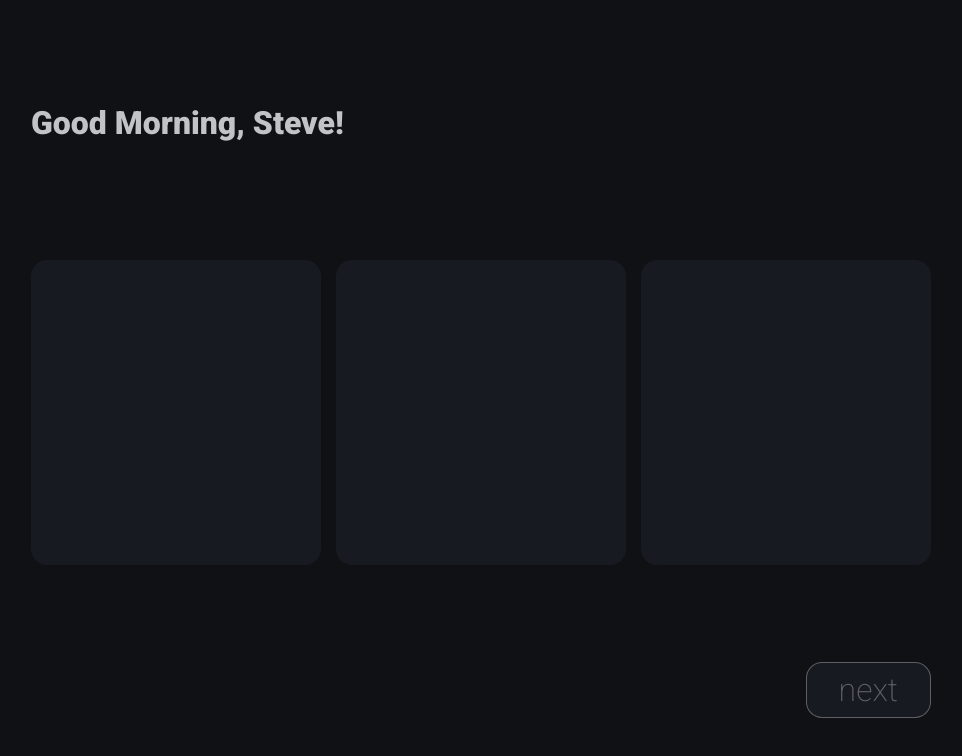
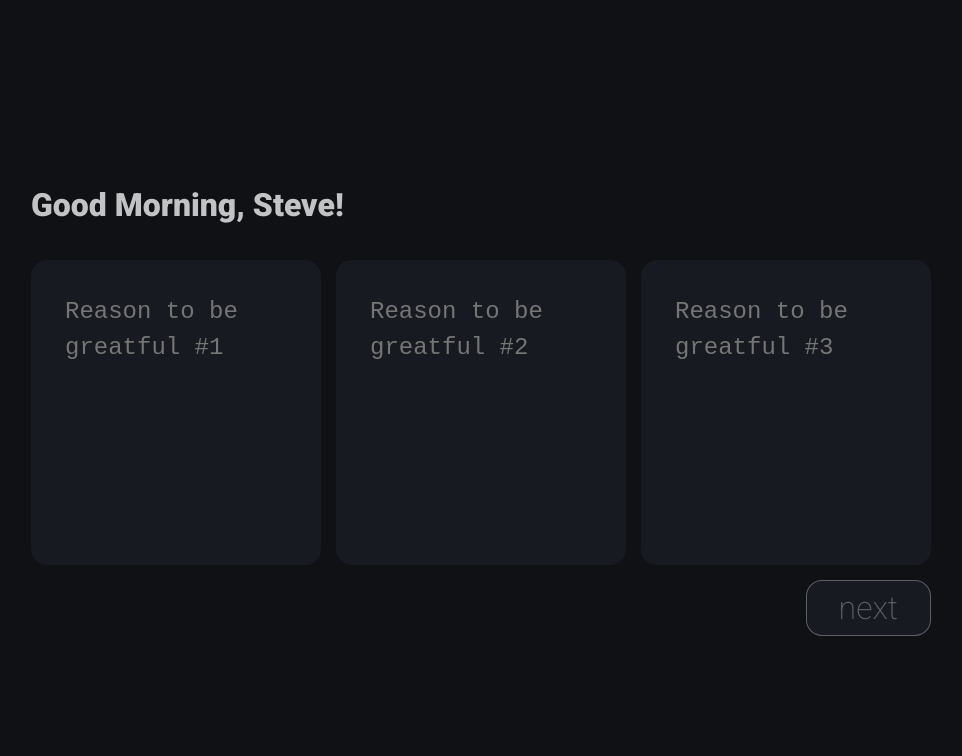
Before and after one commit to boothscript/dashRoo, a React (Create React App) app: page /mr/gratitude in a window 1280 px wide. Shown: the top 756 px of the page, without its empty margins (159-1121 px from the left). Built offline with nearby package versions, Linux system fonts and the light colour scheme.

Commit message:
added placeholders and tweaks

```diff
--- a/src/Components/mr/MrButton.js
+++ b/src/Components/mr/MrButton.js
@@ -5,7 +5,7 @@ import { Link } from "react-router-dom";
 const Button = styled(Link)`
   grid-column: 3;
   justify-self: right;
-  align-self: center;
+  align-self: start;
   background: ${props => props.theme.panel && props.theme.panel};
   border: 1px solid;
   border-color: ${props =>
--- a/src/Components/mr/MrTextAreaPanel.js
+++ b/src/Components/mr/MrTextAreaPanel.js
@@ -17,7 +17,7 @@ const MrTextArea = styled.textarea`
   outline: none;
 `;
 
-function MrTextAreaPanel({ inputId, confirmFn }) {
+function MrTextAreaPanel({ inputId, confirmFn, placeholder }) {
   const handleChange = e => {
     if (e.target.value) {
       console.log(e.target.value);
@@ -27,7 +27,7 @@ function MrTextAreaPanel({ inputId, confirmFn }) {
 
   return (
     <MrPanel>
-      <MrTextArea onChange={e => handleChange(e)} />
+      <MrTextArea onChange={e => handleChange(e)} placeholder={placeholder} />
     </MrPanel>
   );
 }
--- a/src/Components/mr/MrTextInputPanel.js
+++ b/src/Components/mr/MrTextInputPanel.js
@@ -16,7 +16,7 @@ const MrTextInput = styled.input`
   outline: none;
 `;
 
-function MrTextInputPanel({ inputId, confirmFn }) {
+function MrTextInputPanel({ inputId, confirmFn, placeholder }) {
   const handleChange = e => {
     if (e.target.value) {
       console.log(e.target.value);
@@ -26,7 +26,7 @@ function MrTextInputPanel({ inputId, confirmFn }) {
 
   return (
     <MrPanel strech skinny>
-      <MrTextInput onChange={e => handleChange(e)} />
+      <MrTextInput onChange={e => handleChange(e)} placeholder={placeholder} />
     </MrPanel>
   );
 }
--- a/src/Components/mr/elements/MrWelcome.js
+++ b/src/Components/mr/elements/MrWelcome.js
@@ -5,5 +5,5 @@ export default styled.h1`
   font-weight: 800;
   color: ${props => props.theme.white90 && props.theme.white90};
   grid-column: 1/-1;
-  align-self: center;
+  align-self: end;
 `;
--- a/src/Pages/mr/MrGoal.js
+++ b/src/Pages/mr/MrGoal.js
@@ -11,7 +11,11 @@ function MrGoal() {
       nextPage="/dash"
       buttonText={"finish"}
     >
-      <MrTextInputPanel inputId={0} confirmFn={confirmInput} />
+      <MrTextInputPanel
+        inputId={0}
+        confirmFn={confirmInput}
+        placeholder={"What's your main goal for today?"}
+      />
     </MrWrapper>
   );
 }
--- a/src/Pages/mr/MrGratitude.js
+++ b/src/Pages/mr/MrGratitude.js
@@ -11,9 +11,21 @@ function MrGratitude() {
       nextPage="/mr/goal"
       buttonText={"next"}
     >
-      <MrTextAreaPanel inputId={0} confirmFn={confirmInput} />
-      <MrTextAreaPanel inputId={1} confirmFn={confirmInput} />
-      <MrTextAreaPanel inputId={2} confirmFn={confirmInput} />
+      <MrTextAreaPanel
+        inputId={0}
+        confirmFn={confirmInput}
+        placeholder={"Reason to be greatful #1"}
+      />
+      <MrTextAreaPanel
+        inputId={1}
+        confirmFn={confirmInput}
+        placeholder={"Reason to be greatful #2"}
+      />
+      <MrTextAreaPanel
+        inputId={2}
+        confirmFn={confirmInput}
+        placeholder={"Reason to be greatful #3"}
+      />
     </MrWrapper>
   );
 }
```
